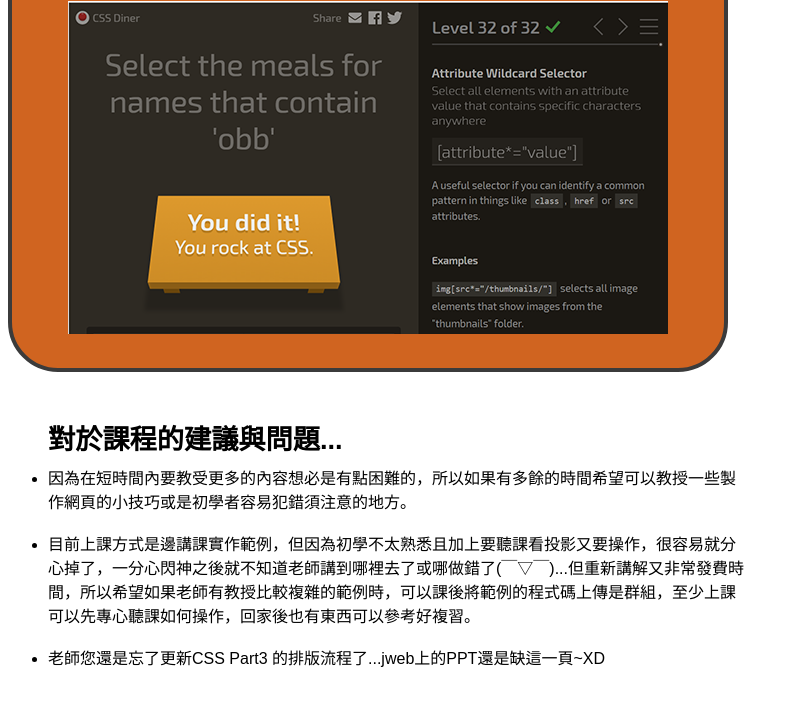
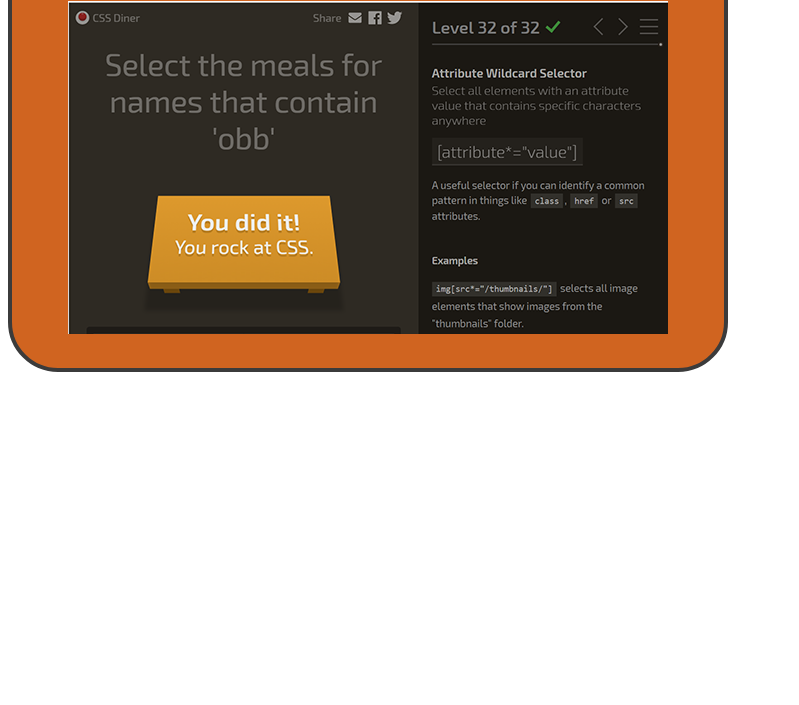
Before and after one commit to Lilymay6636/homework01, a plain HTML site: page hw03.html in a window 1280 px wide. Shown: the part 89-794 px from the top of the page, without its empty margins (0-799 px from the left). Drawn offline with Linux system fonts and the light colour scheme.

Commit message:
第一週作業

```diff
--- a/hw03.html
+++ b/hw03.html
@@ -12,14 +12,6 @@
 通關密語:obb</div>
         <img src="images/hw03-css_game.png">
     </div>
-    <ul class="QA">
-       <h1>對於課程的建議與問題...</h1>
-       <li>因為在短時間內要教受更多的內容想必是有點困難的，所以如果有多餘的時間希望可以教授一些製作網頁的小技巧或是初學者容易犯錯須注意的地方。</li>
-       <br>
-       <li>目前上課方式是邊講課實作範例，但因為初學不太熟悉且加上要聽課看投影又要操作，很容易就分心掉了，一分心閃神之後就不知道老師講到哪裡去了或哪做錯了(￣▽￣)...但重新講解又非常發費時間，所以希望如果老師有教授比較複雜的範例時，可以課後將範例的程式碼上傳是群組，至少上課可以先專心聽課如何操作，回家後也有東西可以參考好複習。</li>
-       <br>
-       <li>老師您還是忘了更新CSS Part3 的排版流程了...jweb上的PPT還是缺這一頁~XD</li>
 
-    </ul>
 </body>
 </html>
--- a/main.css
+++ b/main.css
@@ -11,7 +11,7 @@ body {
     border: 3px solid #ffffff;
     border-radius: 25px;
     font-family: Microsoft JhengHei, sans-serif, Arial;
-    margin: 40px auto;
+    margin: 10% auto;
     padding-bottom: 25px;
 }
 
```
